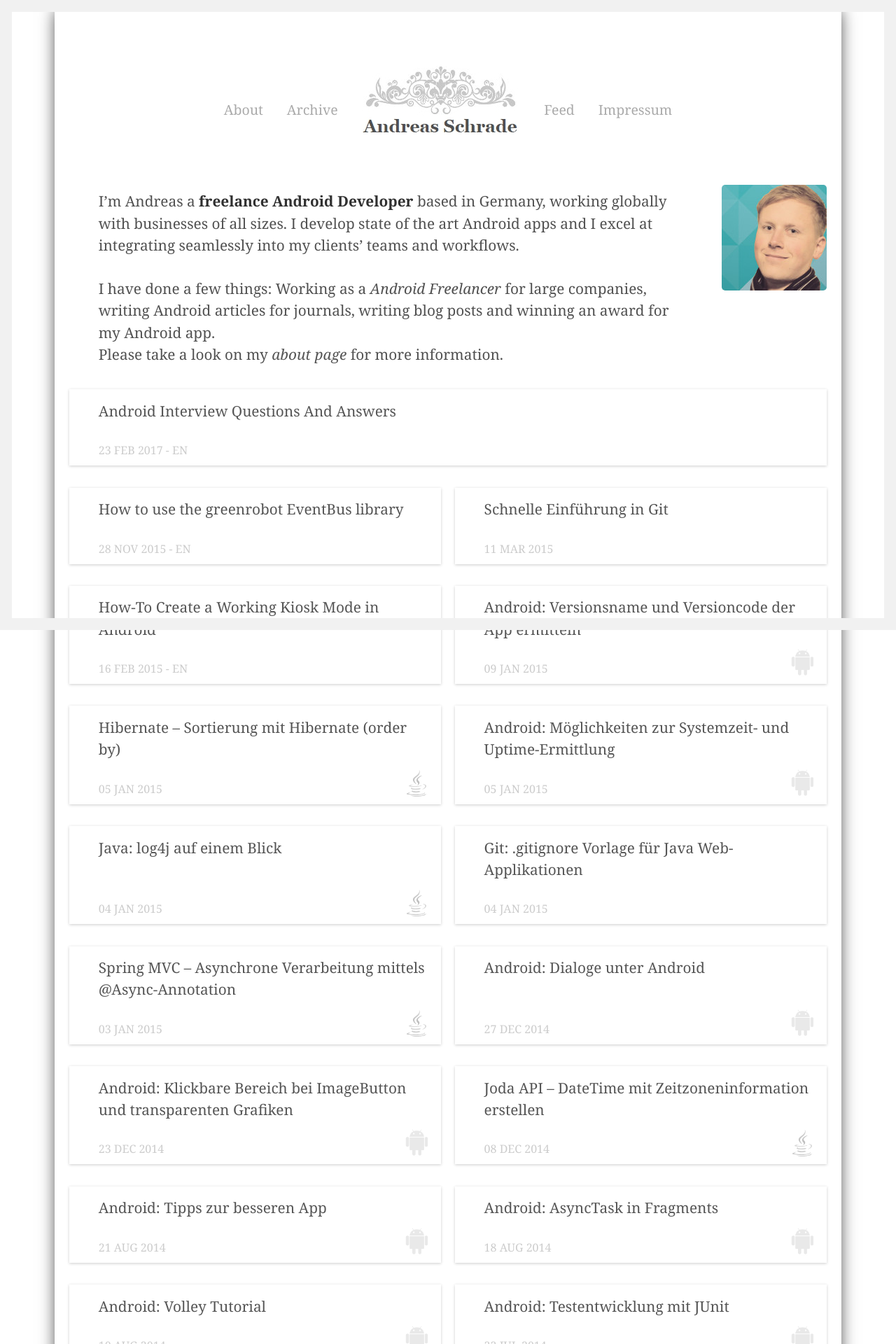
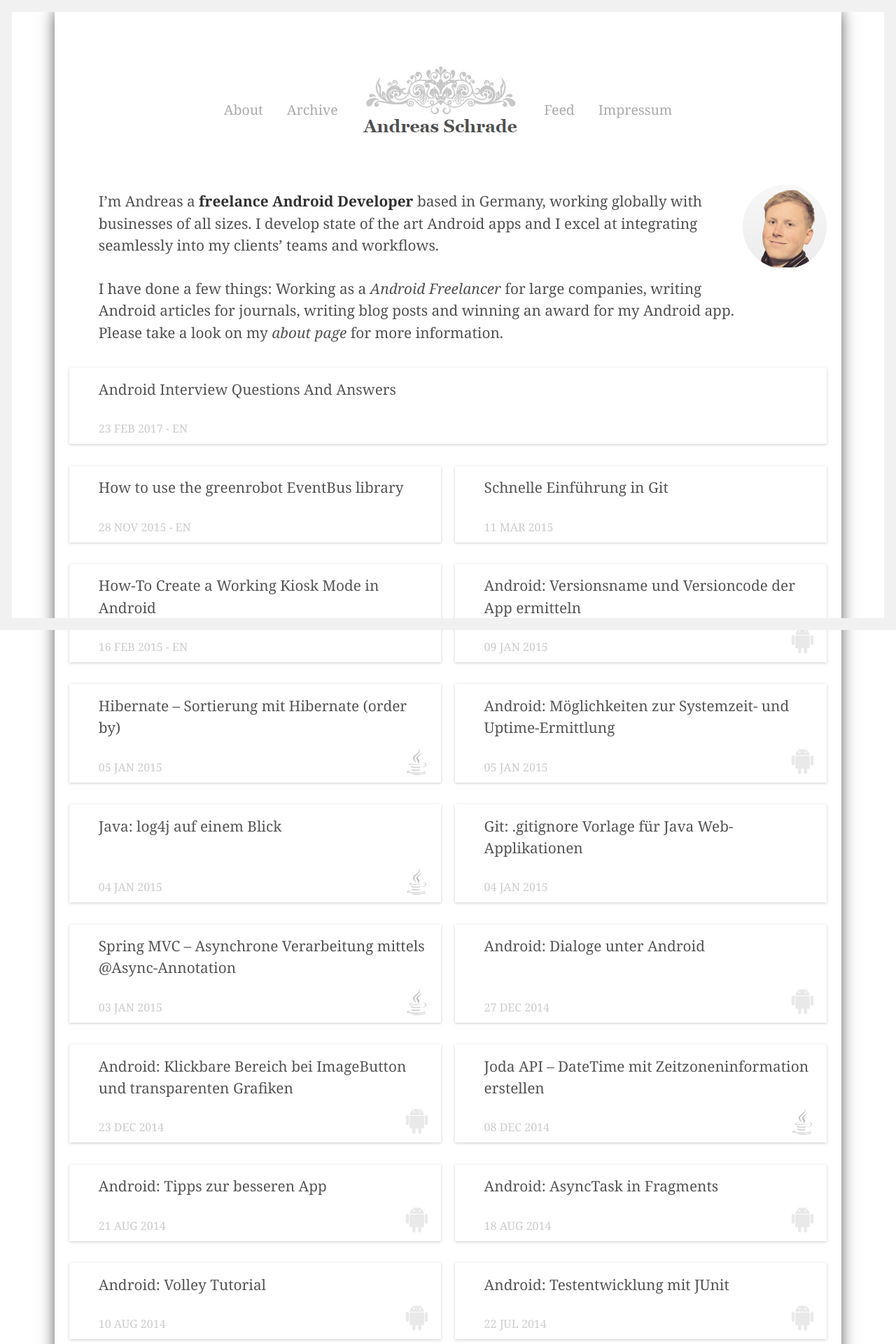
Before and after one commit to andreasschrade/andreasschrade.github.com, a Jekyll site: the page built from index.html, in a window 1280 px wide. Shown: the top 1920 px of the page at 70% size. Built offline with Jekyll 4.4.1, drawn with Linux system fonts in a browser that asks for light colours; Markdown is read by kramdown in place of the engine named in the settings; the list of posts is cut into pages by our own code.

Commit message:
updated image

```diff
--- a/index.html
+++ b/index.html
@@ -27,7 +27,7 @@
 
 <div class="posts">
   <div style="padding-left:2rem">
-  <img src="{{site.baseurl}}assets/me_small.jpg" style="float:right;margin-top:-8px; margin-left:2rem">
+  <img src="{{site.baseurl}}assets/me_small.png" style="float:right;margin-top:-8px; margin-left:2rem">
 I’m Andreas a <strong>freelance Android Developer</strong> based in Germany, working globally with businesses of all sizes.
 I develop state of the art Android apps and I excel at integrating seamlessly into my clients’ teams and workflows.<br><br>
 I have done a few things: Working as a <em>Android Freelancer</em> for large companies, writing Android articles for journals, writing blog posts and winning an award for my Android app.<br>Please take a look on my <a class="n_a" href="/about/"><i>about page</i></a> for more information.
```
Also changed, not shown: assets/me_small.png (added).
